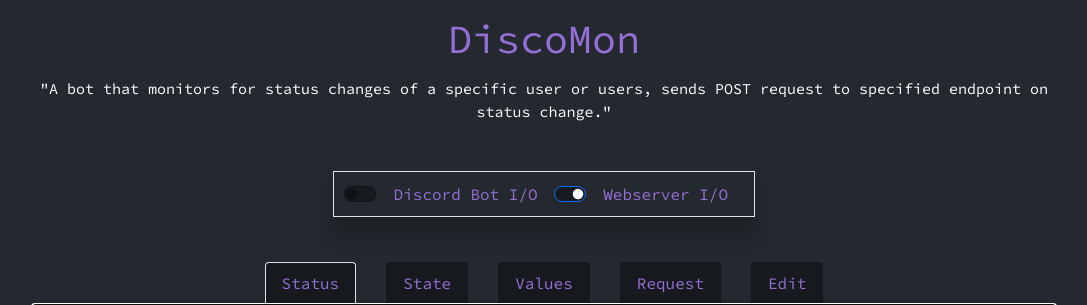
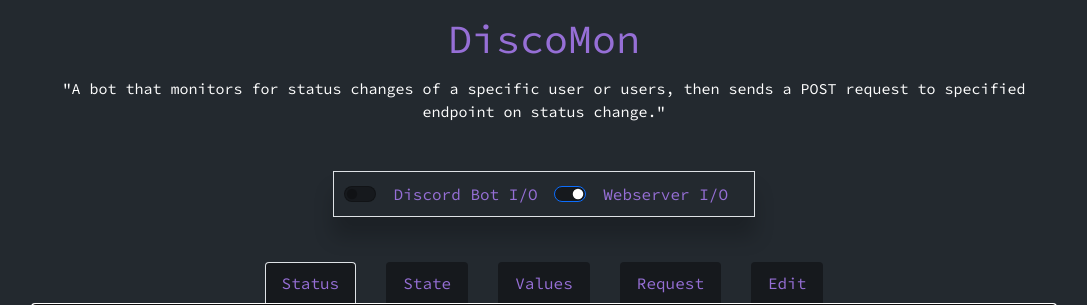
Before and after one commit to nickheyer/DiscoMon, a Flask app: page / in a window 1280 px wide. Shown: the top 305 px of the page, without its empty margins (96-1183 px from the left). Run offline with Flask 2, Linux system fonts and the light colour scheme; data that the repository does not hold is empty; some libraries are stand-ins or nearby versions.

Commit message:
Adapting script to additional repos.

```diff
--- a/templates/index.html
+++ b/templates/index.html
@@ -18,7 +18,7 @@
     <body>
         <div style="margin:auto; width:80%; margin-top: 10px;">
             <h1 class="name" >DiscoMon</h1>
-            <p class="titles" align="center" >"A bot that monitors for status changes of a specific user or users, sends POST request to specified endpoint on status change."</p>
+            <p class="titles" align="center" >"A bot that monitors for status changes of a specific user or users, then sends a POST request to specified endpoint on status change."</p>
 
         </div>
 
```
Also changed, not shown: README.md, 1 other file.
